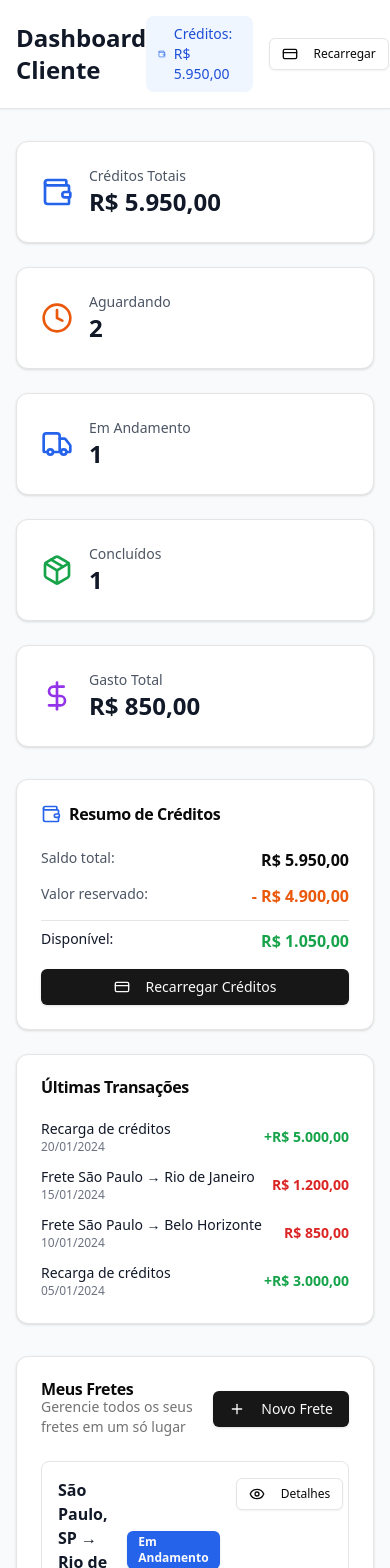
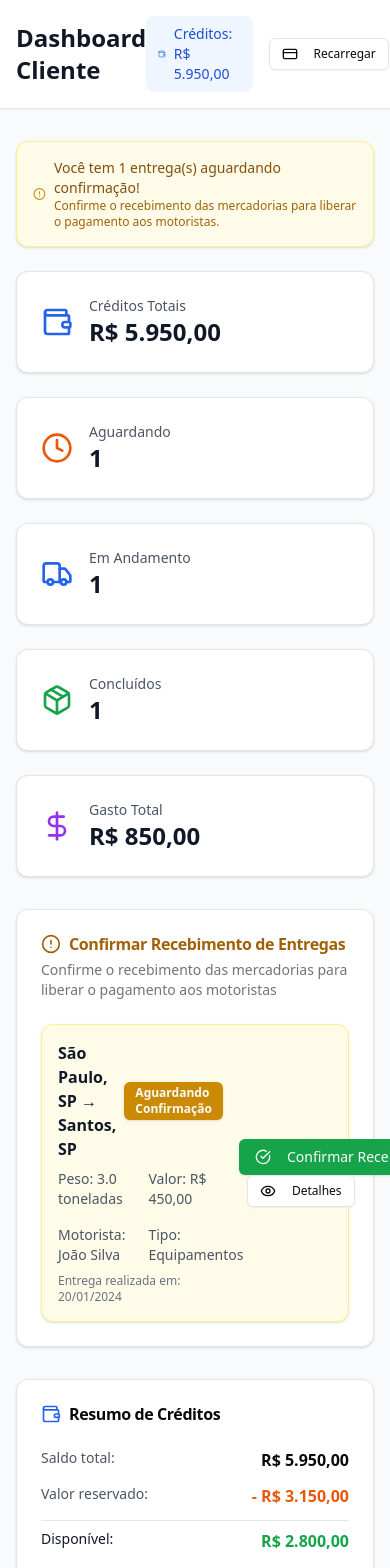
Before and after one commit to Pedrocaz11/freteConnect, a Next.js app: page /dashboard/client in a window 390 px wide. Shown: the top 1568 px of the page. Built offline with nearby package versions, Linux system fonts and the light colour scheme.

Commit message:
[lasy] Implementando confirmação dupla de entrega para pagamento - escreveu 2 arquivo(s)

```diff
--- a/src/app/dashboard/client/page.tsx
+++ b/src/app/dashboard/client/page.tsx
@@ -4,7 +4,7 @@ import { useState } from "react";
 import { Button } from "@/components/ui/button";
 import { Card, CardContent, CardDescription, CardHeader, CardTitle } from "@/components/ui/card";
 import { Badge } from "@/components/ui/badge";
-import { Plus, Package, Clock, DollarSign, Truck, User, LogOut, Eye, Wallet, CreditCard, AlertCircle } from "lucide-react";
+import { Plus, Package, Clock, DollarSign, Truck, User, LogOut, Eye, Wallet, CreditCard, AlertCircle, CheckCircle } from "lucide-react";
 import Link from "next/link";
 
 // Dados mockados de fretes do cliente
@@ -54,16 +54,17 @@ const mockFretes = [
   {
     id: 4,
     origem: "São Paulo, SP",
-    destino: "Salvador, BA",
-    peso: "4.0 toneladas",
-    valor: "R$ 2.200,00",
-    valorNumerico: 2200.00,
-    prazo: "3 dias",
+    destino: "Santos, SP",
+    peso: "3.0 toneladas",
+    valor: "R$ 450,00",
+    valorNumerico: 450.00,
+    prazo: "1 dia",
     tipo: "Equipamentos",
-    status: "aguardando",
-    motorista: null,
+    status: "aguardando_confirmacao_cliente",
+    motorista: "João Silva",
     dataCriacao: "2024-01-19",
-    dataColeta: null
+    dataColeta: "2024-01-20",
+    dataEntregaMotorista: "2024-01-20"
   }
 ];
 
@@ -109,6 +110,8 @@ const getStatusBadge = (status: string) => {
       return <Badge variant="secondary">Aguardando Motorista</Badge>;
     case "em_andamento":
       return <Badge className="bg-blue-600">Em Andamento</Badge>;
+    case "aguardando_confirmacao_cliente":
+      return <Badge className="bg-yellow-600">Confirmar Recebimento</Badge>;
     case "concluido":
       return <Badge className="bg-green-600">Concluído</Badge>;
     default:
@@ -117,23 +120,33 @@ const getStatusBadge = (status: string) => {
 };
 
 export default function ClientDashboard() {
-  const [fretes] = useState(mockFretes);
+  const [fretes, setFretes] = useState(mockFretes);
   const [historicoTransacoes] = useState(mockHistoricoTransacoes);
   const [saldoCreditos] = useState(5950.00); // Saldo atual de créditos
 
   const fretesAguardando = fretes.filter(f => f.status === "aguardando").length;
   const fretesEmAndamento = fretes.filter(f => f.status === "em_andamento").length;
   const fretesConcluidos = fretes.filter(f => f.status === "concluido").length;
+  const fretesAguardandoConfirmacao = fretes.filter(f => f.status === "aguardando_confirmacao_cliente").length;
   const gastoTotal = fretes
     .filter(f => f.status === "concluido")
     .reduce((total, frete) => total + frete.valorNumerico, 0);
 
   // Valor reservado para fretes aguardando e em andamento
   const valorReservado = fretes
-    .filter(f => f.status === "aguardando" || f.status === "em_andamento")
+    .filter(f => f.status === "aguardando" || f.status === "em_andamento" || f.status === "aguardando_confirmacao_cliente")
     .reduce((total, frete) => total + frete.valorNumerico, 0);
 
   const saldoDisponivel = saldoCreditos - valorReservado;
+
+  const handleConfirmarRecebimento = (freteId: number) => {
+    setFretes(prev => prev.map(frete =>
+      frete.id === freteId
+        ? { ...frete, status: "concluido" }
+        : frete
+    ));
+    console.log(`Recebimento do frete ${freteId} confirmado pelo cliente`);
+  };
 
   return (
     <div className="min-h-screen bg-gray-50">
@@ -179,6 +192,25 @@ export default function ClientDashboard() {
       </header>
 
       <div className="container mx-auto px-4 py-8">
+        {/* Alerta de confirmações pendentes */}
+        {fretesAguardandoConfirmacao > 0 && (
+          <Card className="mb-6 border-yellow-200 bg-yellow-50">
+            <CardContent className="p-4">
+              <div className="flex items-center space-x-2">
+                <AlertCircle className="h-5 w-5 text-yellow-600" />
+                <div>
+                  <p className="text-sm font-medium text-yellow-800">
+                    Você tem {fretesAguardandoConfirmacao} entrega(s) aguardando confirmação!
+                  </p>
+                  <p className="text-xs text-yellow-700">
+                    Confirme o recebimento das mercadorias para liberar o pagamento aos motoristas.
+                  </p>
+                </div>
+              </div>
+            </CardContent>
+          </Card>
+        )}
+
         {/* Alerta de saldo baixo */}
         {saldoDisponivel < 1000 && (
           <Card className="mb-6 border-orange-200 bg-orange-50">
@@ -269,6 +301,76 @@ export default function ClientDashboard() {
             </CardContent>
           </Card>
         </div>
+
+        {/* Seção de Confirmações Pendentes */}
+        {fretesAguardandoConfirmacao > 0 && (
+          <Card className="mb-8">
+            <CardHeader>
+              <CardTitle className="flex items-center text-yellow-700">
+                <AlertCircle className="mr-2 h-5 w-5" />
+                Confirmar Recebimento de Entregas
+              </CardTitle>
+              <CardDescription>
+                Confirme o recebimento das mercadorias para liberar o pagamento aos motoristas
+              </CardDescription>
+            </CardHeader>
+            <CardContent>
+              <div className="space-y-4">
+                {fretes
+                  .filter(f => f.status === "aguardando_confirmacao_cliente")
+                  .map((frete) => (
+                    <Card key={frete.id} className="border-yellow-200 bg-yellow-50">
+                      <CardContent className="p-4">
+                        <div className="flex items-center justify-between">
+                          <div className="flex-1">
+                            <div className="flex items-center space-x-2 mb-2">
+                              <h3 className="font-semibold text-gray-900">
+                                {frete.origem} → {frete.destino}
+                              </h3>
+                              <Badge className="bg-yellow-600">Aguardando Confirmação</Badge>
+                            </div>
+
+                            <div className="grid grid-cols-2 md:grid-cols-4 gap-4 text-sm text-gray-600 mb-2">
+                              <div>
+                                <span className="font-medium">Peso:</span> {frete.peso}
+                              </div>
+                              <div>
+                                <span className="font-medium">Valor:</span> {frete.valor}
+                              </div>
+                              <div>
+                                <span className="font-medium">Motorista:</span> {frete.motorista}
+                              </div>
+                              <div>
+                                <span className="font-medium">Tipo:</span> {frete.tipo}
+                              </div>
+                            </div>
+
+                            <p className="text-xs text-gray-500">
+                              Entrega realizada em: {new Date(frete.dataEntregaMotorista).toLocaleDateString('pt-BR')}
+                            </p>
+                          </div>
+
+                          <div className="ml-4 space-x-2">
+                            <Button
+                              onClick={() => handleConfirmarRecebimento(frete.id)}
+                              className="bg-green-600 hover:bg-green-700"
+                            >
+                              <CheckCircle className="mr-2 h-4 w-4" />
+                              Confirmar Recebimento
+                            </Button>
+                            <Button variant="outline" size="sm">
+                              <Eye className="mr-2 h-4 w-4" />
+                              Detalhes
+                            </Button>
+                          </div>
+                        </div>
+                      </CardContent>
+                    </Card>
+                  ))}
+              </div>
+            </CardContent>
+          </Card>
+        )}
 
         {/* Resumo Financeiro */}
         <div className="grid grid-cols-1 md:grid-cols-2 gap-6 mb-8">
@@ -415,10 +517,21 @@ export default function ClientDashboard() {
                       </div>
 
                       <div className="ml-4">
-                        <Button variant="outline" size="sm">
-                          <Eye className="mr-2 h-4 w-4" />
-                          Detalhes
-                        </Button>
+                        {frete.status === "aguardando_confirmacao_cliente" ? (
+                          <Button
+                            onClick={() => handleConfirmarRecebimento(frete.id)}
+                            className="bg-green-600 hover:bg-green-700"
+                            size="sm"
+                          >
+                            <CheckCircle className="mr-2 h-4 w-4" />
+                            Confirmar
+                          </Button>
+                        ) : (
+                          <Button variant="outline" size="sm">
+                            <Eye className="mr-2 h-4 w-4" />
+                            Detalhes
+                          </Button>
+                        )}
                       </div>
                     </div>
                   </div>
--- a/src/app/dashboard/driver/freight/[id]/page.tsx
+++ b/src/app/dashboard/driver/freight/[id]/page.tsx
@@ -5,7 +5,7 @@ import { Button } from "@/components/ui/button";
 import { Card, CardContent, CardDescription, CardHeader, CardTitle } from "@/components/ui/card";
 import { Badge } from "@/components/ui/badge";
 import { Separator } from "@/components/ui/separator";
-import { ArrowLeft, MapPin, Package, Clock, DollarSign, Phone, User, Navigation, CheckCircle, Truck, Wallet } from "lucide-react";
+import { ArrowLeft, MapPin, Package, Clock, DollarSign, Phone, User, Navigation, CheckCircle, Truck, Wallet, AlertCircle } from "lucide-react";
 import Link from "next/link";
 import { useParams } from "next/navigation";
 
@@ -72,15 +72,8 @@ export default function FreightDetailsPage() {
   };
 
   const handleConfirmarEntrega = () => {
-    setStatusFrete("entregue");
-
-    // Simular processamento de pagamento automático
-    setTimeout(() => {
-      setPagamentoProcessado(true);
-      console.log(`Pagamento de R$ ${frete.valorNumerico} processado automaticamente`);
-    }, 2000);
-
-    console.log("Entrega confirmada");
+    setStatusFrete("aguardando_confirmacao_cliente");
+    console.log("Entrega confirmada pelo motorista - aguardando confirmação do cliente");
   };
 
   const getStatusBadge = (status: string) => {
@@ -91,8 +84,10 @@ export default function FreightDetailsPage() {
         return <Badge className="bg-orange-600">Em Coleta</Badge>;
       case "em_transito":
         return <Badge className="bg-purple-600">Em Trânsito</Badge>;
+      case "aguardando_confirmacao_cliente":
+        return <Badge className="bg-yellow-600">Aguardando Confirmação do Cliente</Badge>;
       case "entregue":
-        return <Badge className="bg-green-600">Entregue</Badge>;
+        return <Badge className="bg-green-600">Entregue e Confirmado</Badge>;
       default:
         return <Badge variant="outline">{status}</Badge>;
     }
@@ -120,6 +115,31 @@ export default function FreightDetailsPage() {
             <CheckCircle className="mr-2 h-4 w-4" />
             Confirmar Entrega
           </Button>
+        );
+      case "aguardando_confirmacao_cliente":
+        return (
+          <div className="space-y-3">
+            <Button disabled className="w-full bg-yellow-600" size="lg">
+              <Clock className="mr-2 h-4 w-4" />
+              Aguardando Confirmação do Cliente
+            </Button>
+
+            <Card className="border-yellow-200 bg-yellow-50">
+              <CardContent className="p-4">
+                <div className="flex items-center space-x-2">
+                  <AlertCircle className="h-5 w-5 text-yellow-600" />
+                  <div>
+                    <p className="text-sm font-medium text-yellow-800">
+                      Entrega Realizada!
+                    </p>
+                    <p className="text-xs text-yellow-700">
+                      O cliente precisa confirmar o recebimento para que o pagamento seja liberado.
+                    </p>
+                  </div>
+                </div>
+              </CardContent>
+            </Card>
+          </div>
         );
       case "entregue":
         return (
@@ -235,10 +255,10 @@ export default function FreightDetailsPage() {
                   <strong>Valor do frete:</strong> R$ {frete.valorNumerico.toLocaleString('pt-BR', { minimumFractionDigits: 2 })}
                 </p>
                 <p className="text-sm text-blue-700">
-                  <strong>Forma de pagamento:</strong> Automático após confirmação de entrega
+                  <strong>Forma de pagamento:</strong> Automático após confirmação do cliente
                 </p>
                 <p className="text-xs text-blue-600">
-                  O pagamento será creditado automaticamente na sua conta assim que você confirmar a entrega.
+                  O pagamento será liberado automaticamente após você confirmar a entrega E o cliente confirmar o recebimento.
                 </p>
               </div>
             </CardContent>
```
